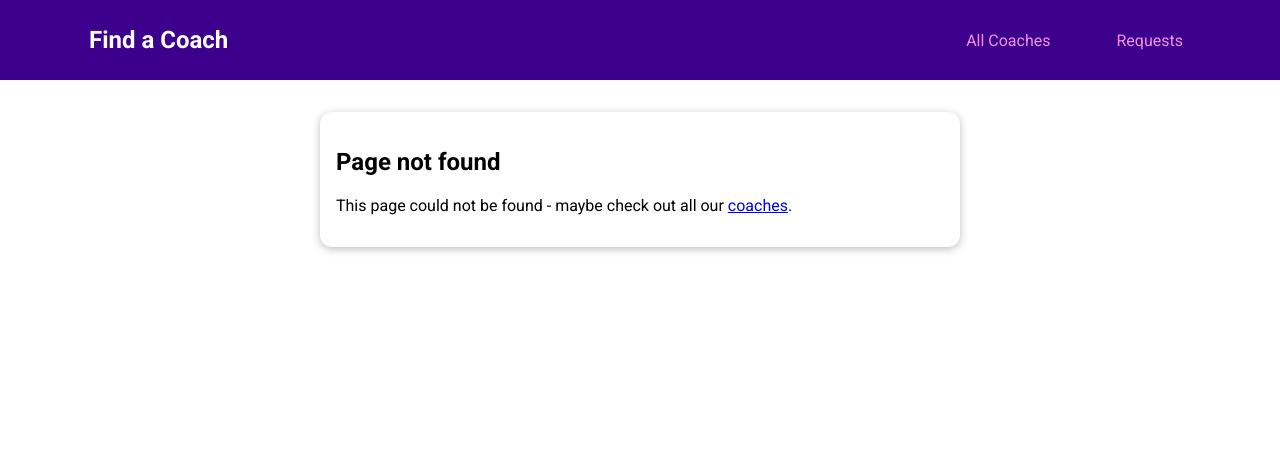
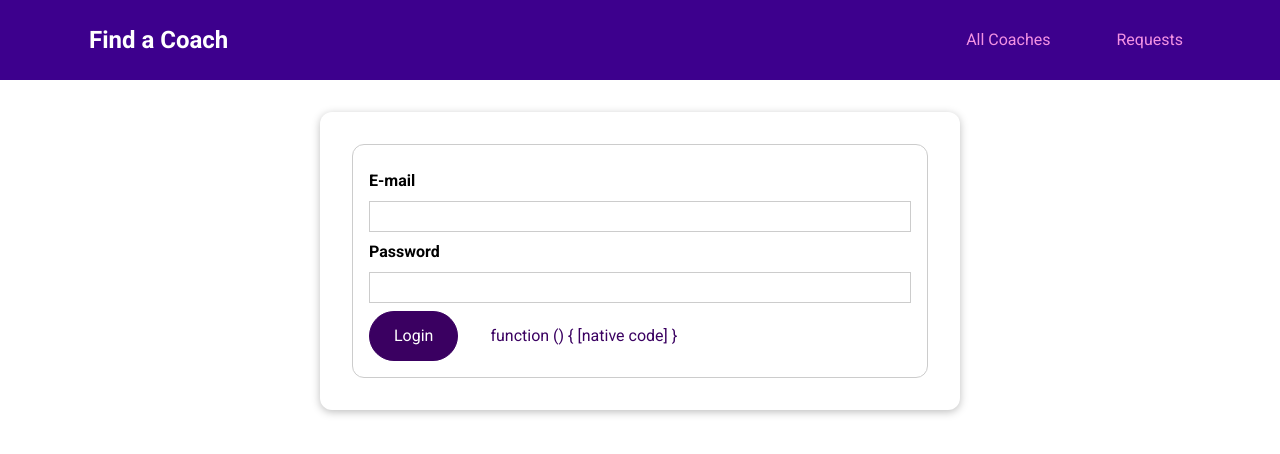
Before and after one commit to ritikargusoft/find_a_coach, a Vue app: page /auth in a window 1280 px wide. Before the commit this address had no page. Shown: the top 454 px of the page. Built offline with nearby package versions, Linux system fonts and the light colour scheme.

Commit message:
adding auth pages login and sign up

```diff
--- a/package.json
+++ b/package.json
@@ -8,9 +8,11 @@
     "lint": "vue-cli-service lint"
   },
   "dependencies": {
+    "@mdi/font": "^7.4.47",
     "core-js": "^3.8.3",
     "vue": "^3.2.13",
     "vue-router": "^4.5.1",
+    "vuetify": "^3.10.3",
     "vuex": "^4.1.0"
   },
   "devDependencies": {
--- a/src/main.js
+++ b/src/main.js
@@ -9,7 +9,22 @@
 import BaseSpinner from './components/ui/BaseSpinner.vue';
 import BaseDialog from './components/ui/BaseDialog.vue';
 
+ import 'vuetify/styles'; // Global CSS
+    import { createVuetify } from 'vuetify';
+    import * as components from 'vuetify/components';
+    import * as directives from 'vuetify/directives';
+    import '@mdi/font/css/materialdesignicons.css'; // Icon library
+
+    const vuetify = createVuetify({
+      components,
+      directives,
+      icons: {
+        defaultSet: 'mdi', // Sets MDI as the default icon set
+      },
+    });
+
 const app = createApp(App)
+    app.use(vuetify);
 
 app.use(router);
 app.use(store);
--- /dev/null
+++ b/src/pages/auth/UserAuth.vue
@@ -0,0 +1,105 @@
+<template>
+  <base-card>
+    <form @submit.prevent="submitForm">
+      <div class="form-control">
+        <label for="email">E-mail</label>
+        <input type="email" id="email" v-model="email" />
+      </div>
+
+      <div class="form-control">
+        <label for="password">Password</label>
+        <input type="password" id="password" v-model.trim="password" />
+      </div>
+      <p v-if="!formIsValid">Plz enter a valid email and password</p>
+
+      <base-button>{{ submitButtonCaption }}</base-button>
+      <!-- <v-btn variant="tonal"> Button </v-btn> -->
+      <base-button type="button" mode="flat" @click="switchAuthMode">{{
+        switchAuthMode
+      }}</base-button>
+    </form>
+  </base-card>
+</template>
+
+<script>
+export default {
+  data() {
+    return {
+      email: "",
+      password: "",
+      formIsValid: true,
+      mode: "login",
+    };
+  },
+  computed: {
+    submitButtonCaption() {
+      if (this.mode === "login") {
+        return "Login";
+      } else {
+        return "Signup";
+      }
+    },
+    switchModeButtonCaption() {
+      if (this.mode === "login") {
+        return "Signup instead ";
+      } else {
+        return "Login instead";
+      }
+    },
+  },
+  methods: {
+    submitForm() {
+      this.formIsValid = true;
+      if (
+        this.email === "" ||
+        !this.email.includes("@") ||
+        this.password.length < 6
+      ) {
+        this.formIsValid = false;
+      }
+    },
+    switchAuthMode() {
+      if (this.mode === "login") {
+        this.mode = "signup";
+      } else {
+        this.mode = "login";
+      }
+    },
+  },
+};
+</script>
+
+<style scoped>
+form {
+  margin: 1rem;
+  border: 1px solid #ccc;
+  border-radius: 12px;
+  padding: 1rem;
+}
+
+.form-control {
+  margin: 0.5rem 0;
+}
+
+label {
+  font-weight: bold;
+  margin-bottom: 0.5rem;
+  display: block;
+}
+
+input,
+textarea {
+  display: block;
+  width: 100%;
+  font: inherit;
+  border: 1px solid #ccc;
+  padding: 0.15rem;
+}
+
+input:focus,
+textarea:focus {
+  border-color: #3d008d;
+  background-color: #faf6ff;
+  outline: none;
+}
+</style>
--- a/src/router.js
+++ b/src/router.js
@@ -6,6 +6,7 @@
 import ContactCoach from './pages/requests/ContactCoach.vue';
 import RequestsReceived from './pages/requests/RequestsReceived.vue';
 import NotFound from './pages/NotFound.vue';
+import UserAuth from './pages/auth/UserAuth.vue';
 
 const router = createRouter({
   history: createWebHistory(),
@@ -22,6 +23,8 @@
     },
     { path: '/register', component: CoachRegistation },
     { path: '/requests', component: RequestsReceived },
+    { path: '/auth', component: UserAuth },
+
     { path: '/:notFound(.*)', component: NotFound }
   ]
 });
```
Also changed, not shown: 1 other file (tests, documents, lock files or other folders).
